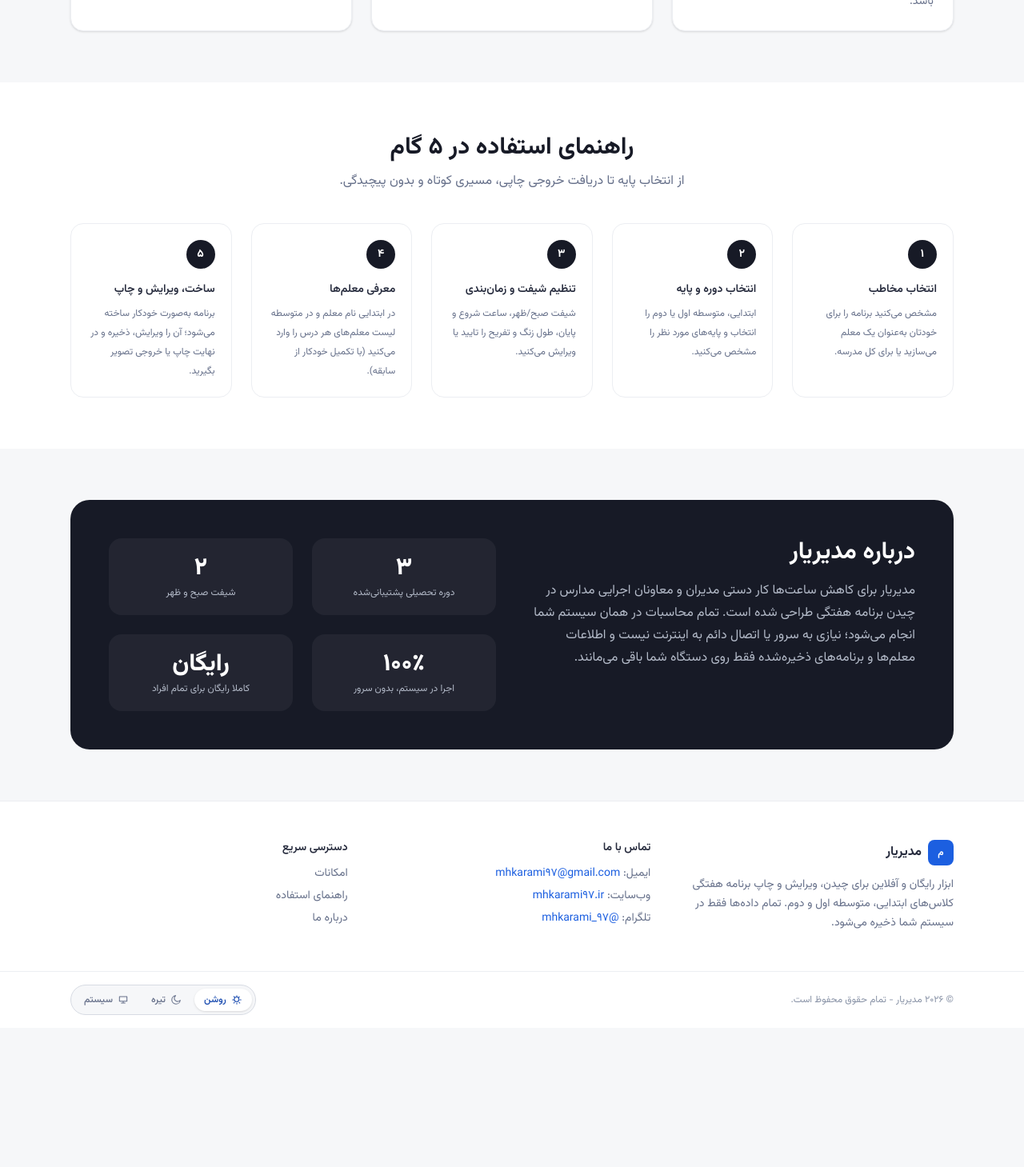
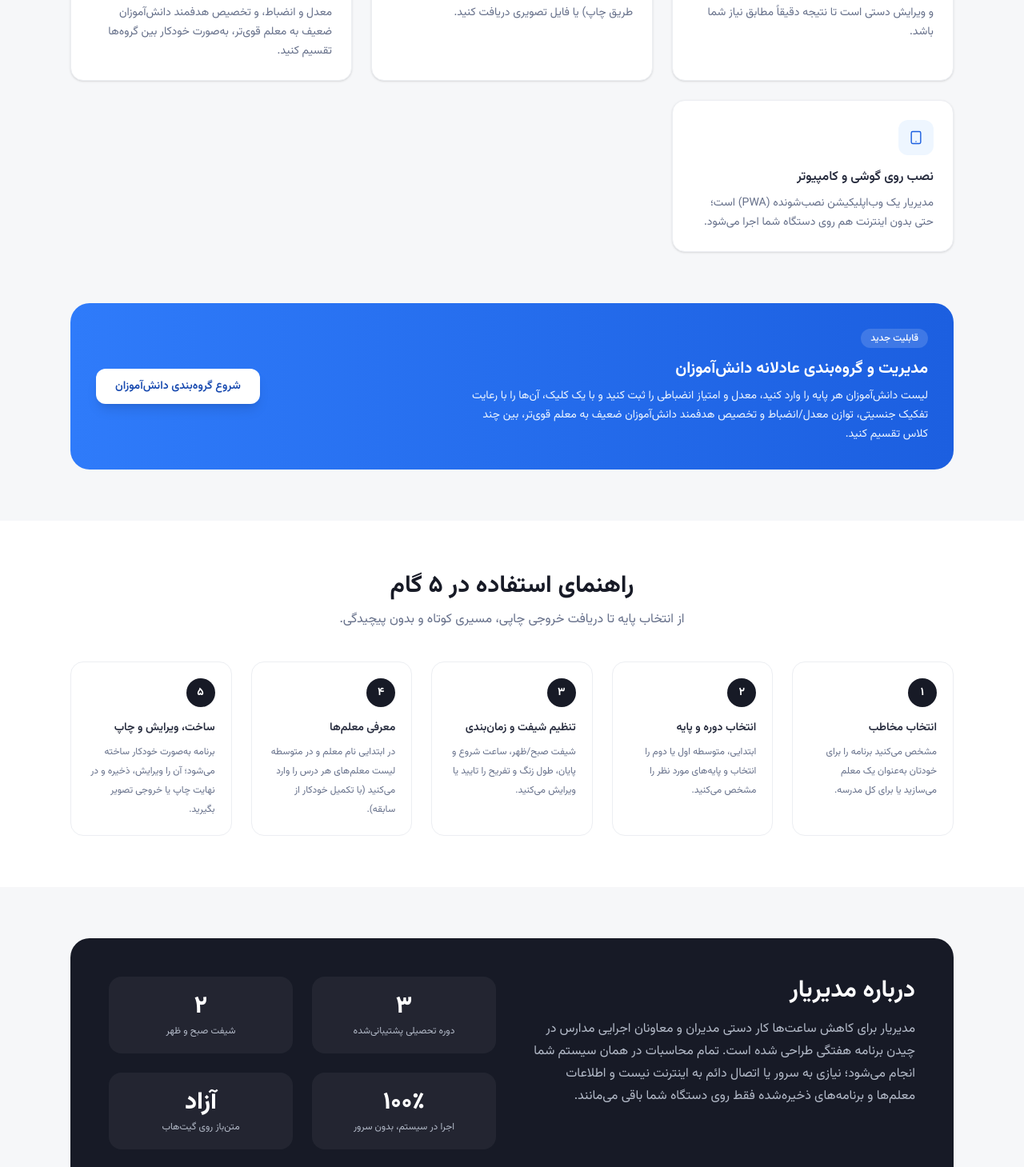
Before and after one commit to MHKarami97/school-manager, a Vue app: page /#/ in a window 1280 px wide. Shown: the part 1160-2619 px from the top of the page at 80% size. Before the commit the page ends 2445 px from the top, so only its background shows below. Built offline with nearby package versions, Linux system fonts and the light colour scheme.

Commit message:
feat(students): promote new module on Home page and add its section to the Guide page

```diff
--- a/src/views/GuideView.vue
+++ b/src/views/GuideView.vue
@@ -3,35 +3,104 @@
 import AppFooter from '@/components/layout/AppFooter.vue'
 
 const steps = [
-  { title: '۱. انتخاب مخاطب', body: 'در صفحه شروع مشخص می‌کنید برنامه را برای خودتان به‌عنوان یک معلم (پایه ابتدایی) می‌سازید یا برای کل مدرسه.' },
-  { title: '۲. انتخاب دوره و پایه', body: 'دوره تحصیلی و سپس یک یا چند پایه از همان دوره را انتخاب می‌کنید.' },
-  { title: '۳. تنظیم شیفت و زمان‌بندی', body: 'شیفت صبح یا ظهر را انتخاب می‌کنید و مقادیر زنگ/تفریح را تایید یا ویرایش می‌کنید.' },
-  { title: '۴. معرفی معلم‌ها', body: 'نام معلم‌ها را به‌همراه جنسیت (برای نمایش خودکار «آقای/خانم») وارد می‌کنید.' },
-  { title: '۵. ساخت خودکار برنامه', body: 'موتور داخلی برنامه را با رعایت قوانین عدم تکرار و جایگاه ثابت قرآن می‌چیند.' },
-  { title: '۶. ویرایش دستی نتیجه', body: 'با درگ‌ودراپ خانه‌ها را جابجا کنید و در پایان «ذخیره تفییرات» را بزنید.' },
-  { title: '۷. چاپ، خروجی تصویر و ذخیره', body: 'با دکمه «چاپ / PDF» یا «دانلود تصویر» برنامه را دریافت کنید.' },
+  {
+    title: '۱. انتخاب مخاطب',
+    body: 'در صفحه شروع مشخص می‌کنید برنامه را برای خودتان به‌عنوان یک معلم (پایه ابتدایی) می‌سازید یا برای کل مدرسه. اگر برای مدرسه باشد، نام مدرسه هم گرفته می‌شود تا در عنوان و خروجی چاپی نمایش داده شود.',
+  },
+  {
+    title: '۲. انتخاب دوره و پایه',
+    body: 'دوره تحصیلی (ابتدایی، متوسطه اول یا متوسطه دوم) و سپس یک یا چند پایه از همان دوره را انتخاب می‌کنید. درس‌ها و ساعت هفتگی هر پایه از قبل بر اساس اسناد رسمی وزارت آموزش‌وپرورش در برنامه تعریف شده و قابل ویرایش است.',
+  },
+  {
+    title: '۳. تنظیم شیفت و زمان‌بندی',
+    body: 'شیفت صبح یا ظهر را انتخاب می‌کنید. مقادیر پیش‌فرض (شروع، پایان، طول زنگ ۴۵ دقیقه، تفریح ۱۵ دقیقه) از قبل پر شده‌اند اما همه قابل ویرایش هستند؛ از جمله فعال‌کردن زنگ تفریح ناهار برای شیفت‌های طولانی‌تر.',
+  },
+  {
+    title: '۴. معرفی معلم‌ها',
+    body: 'در ابتدایی، نام معلم اصلی هر پایه (و در صورت نیاز معلم جداگانه ورزش) را وارد می‌کنید. در متوسطه اول و دوم، برای هر درس می‌توانید یک یا چند معلم ثبت کنید؛ نام‌های قبلاً واردشده در سیستم شما ذخیره می‌شوند و در دفعات بعدی به‌صورت پیشنهاد (autocomplete) در دسترس هستند.',
+  },
+  {
+    title: '۵. بازبینی قوانین چیدمان',
+    body: 'قبل از ساخت نهایی، فهرست کامل قوانینی که برنامه بر اساس آن‌ها چیده می‌شود (عدم تکرار درس، جایگاه قرآن، چسبیدن انشا/املا به فارسی و...) نمایش داده می‌شود؛ می‌توانید هرکدام را قیرفعال کنید، اما در این حالت هشدار داده می‌شود که نتیجه ممکن است دیگر کاملاً مطابق قوانین رسمی نباشد.',
+  },
+  {
+    title: '۶. ساخت خودکار برنامه',
+    body: 'با کلیک روی «ساخت برنامه هفتگی»، موتور داخلی برنامه را می‌چیند. قوانینی که همیشه رعایت می‌شوند: هیچ درسی در یک روز دوبار تکرار نمی‌شود، هیچ درسی در یک شماره‌زنگ ثابت در روزهای متفاوت هفته دوبار تکرار نمی‌شود، قرآن/تعلیمات دینی همیشه زنگ اول است، و در متوسطه اول/دوم ساعت تدریس هر درس به‌صورت عادلانه بین معلم‌های آن درس توزیع می‌شود.',
+  },
+  {
+    title: '۷. ویرایش دستی نتیجه',
+    body: 'بعد از ساخت خودکار، دکمه «ویرایش برنامه» را بزنید. برای جابجایی دو زنگ، یکی را بکشید (Drag) و روی دیگری رها کنید؛ برای تفییر درس یا معلم یک زنگ خاص (از جمله زنگ‌های ترکیبی/تک‌زنگ)، روی همان خانه کلیک کنید. در پایان حتماً «ذخیره تقییرات» را بزنید.',
+  },
+  {
+    title: '۸. چاپ، خروجی تصویر و ذخیره',
+    body: 'با دکمه «چاپ / PDF» دیالوگ چاپ سیستم باز می‌شود؛ می‌توانید مقصد را «Save as PDF» انتخاب کنید تا فایل PDF با چیدمان افقی A4 دریافت کنید. دکمه «دانلود تصویر» یک فایل PNG از جدول می‌سازد. تمام برنامه‌های ساخته‌شده در صفحه «برنامه‌های من» ذخیره می‌شوند و هر زمان قابل بازکردن، ویرایش مجدد یا حذف هستند.',
+  },
+]
+
+const groupingSteps = [
+  {
+    title: '۱. ثبت دانش‌آموزان',
+    body: 'از صفحه «nدانش‌آموزان»، برای هر پایه دانش‌آموزان را تکی یا با ورود گروهی (چند خط با نام، نام‌خانوادگی و جنسیت) ثبت کنید. معدل و امتیاز انضباطی هر نفر و برچسب‌های «ضعیف علمی» یا «بی‌انضباط» را هم می‌توانید مشخص کنید.',
+  },
+  {
+    title: '۲. تعیین پارامترهای گروه‌بندی',
+    body: 'روی «گروه‌بندی عادلانه این پایه» کلیک کنید؛ جنسیت هدف (اگر پایه چند جنسیتی است)، تعداد گروه‌ها، حداکثر ظرفیت هر گروه و امتیاز قدرت/تجربه معلم هر گروه را مشخص می‌کنید.',
+  },
+  {
+    title: '۳. بازبینی قوانین گروه‌بندی',
+    body: 'پیش از ساخت، فهرست قوانین (تفکیک جنسیتی، پرهیز از هم‌نامی، توازن معدل و انضباط، تخصیص دانش‌آموز ضعیف به معلم قوی‌تر، توازن حجم گروه‌ها) با وزن قابل‌تفییر نمایش داده می‌شود؛ می‌توانید وزن هرکدام را کم/زیاد یا کاملاً قیرفعال کنید (به‌جز تفکیک جنسیتی که همیشه رعایت می‌شود).',
+  },
+  {
+    title: '۴. ساخت و ویرایش دستی',
+    body: 'موتور گروه‌بندی به‌صورت خودکار گروه‌ها را می‌سازد و آمار هر گروه (تعداد نفرات، میانگین معدل و انضباط) را نشان می‌دهد. با کشیدن یک دانش‌آموز و رها کردن روی کارت گروه دیگر، می‌توانید نتیجه را دستی اصلاح کنید؛ آمار بلافاصله به‌روزرسانی می‌شود.',
+  },
+  {
+    title: '۵. ذخیره و ارتقای پایان سال',
+    body: 'با دکمه «ذخیره گروه‌ها» نتیجه نهایی ثبت می‌شود. در پایان سال تحصیلی، از صفحه دانش‌آموزان می‌توانید یک یا چند نفر را انتخاب و «ارتقا به پایه بعد» را بزنید؛ اطلاعات همان سال (معدل، انضباط، گروه) در تاریخچه دانش‌آموز بایگانی و فیلدها برای سال جدید خالی می‌شوند.',
+  },
 ]
 </script>
 
 <template>
   <div class="min-h-screen bg-ink-50 pb-16 sm:pb-0">
     <AppHeader />
+
     <main class="mx-auto max-w-3xl px-4 py-12 sm:px-6">
       <div class="mb-10 text-center">
         <h1 class="text-2xl font-bold text-ink-900 sm:text-3xl dark:text-ink-50">راهنمای کامل استفاده از مدیریار</h1>
         <p class="mt-3 text-ink-500 dark:text-ink-400">از انتخاب پایه تا دریافت خروجی چاپی - مرحله‌به‌مرحله.</p>
       </div>
+
+      <h2 class="mb-4 text-lg font-bold text-ink-800 dark:text-ink-100">بخش اول: ساخت برنامه هفتگی</h2>
       <ol class="space-y-6">
         <li v-for="step in steps" :key="step.title" class="rounded-2xl border border-ink-100 bg-white p-6 dark:border-ink-800 dark:bg-ink-900">
           <h2 class="text-base font-semibold text-ink-800 dark:text-ink-100">{{ step.title }}</h2>
           <p class="mt-2 text-sm leading-7 text-ink-600 dark:text-ink-300">{{ step.body }}</p>
         </li>
       </ol>
+
+      <h2 class="mb-4 mt-12 text-lg font-bold text-ink-800 dark:text-ink-100">بخش دوم: مدیریت و گروه‌بندی عادلانه دانش‌آموزان</h2>
+      <ol class="space-y-6">
+        <li v-for="step in groupingSteps" :key="step.title" class="rounded-2xl border border-ink-100 bg-white p-6 dark:border-ink-800 dark:bg-ink-900">
+          <h2 class="text-base font-semibold text-ink-800 dark:text-ink-100">{{ step.title }}</h2>
+          <p class="mt-2 text-sm leading-7 text-ink-600 dark:text-ink-300">{{ step.body }}</p>
+        </li>
+      </ol>
+
       <div class="mt-10 rounded-2xl border border-amber-200 bg-amber-50 p-5 text-sm leading-7 text-amber-800 dark:border-amber-500/30 dark:bg-amber-500/10 dark:text-amber-300">
         <p class="font-semibold">پرسش‌های پرتکرار</p>
-        <p class="mt-2"><strong>اطلاعات من کجا ذخیره می‌شود؟</strong> همه‌چیز فقط در سیستم همان دستگاه شما ذخیره می‌شود؛ هیچ داده‌ای به سرور ارسال نمی‌شود.</p>
+        <p class="mt-2">
+          <strong>چرا برنامه من کامل ساخته نشد؟</strong> اگر ساعت هفتگی یک درس نسبت به تعداد روزها و زنگ‌های
+          موجود زیاد باشد، ممکن است بخشی از ساعت‌ها جا نگیرد؛ در این حالت پیامی هشدار زیر فرم نمایش داده می‌شود تا آن درس
+          را به‌صورت دستی در ویرایشگر تکمیل کنید.
+        </p>
+        <p class="mt-2">
+          <strong>اطلاعات من کجا ذخیره می‌شود؟</strong> همه‌چیز (معلم‌ها، برنامه‌ها، دانش‌آموزان و گروه‌ها) فقط در سیستم
+          همان دستگاه شما ذخیره می‌شود؛ هیچ داده‌ای به سرور ارسال نمی‌شود.
+        </p>
       </div>
     </main>
+
     <AppFooter />
   </div>
 </template>
--- a/src/views/HomeView.vue
+++ b/src/views/HomeView.vue
@@ -24,12 +24,41 @@
 }
 
 const features = [
-  { title: 'چیدمان خودکار و قانون‌مند', desc: 'برنامه با رعایت دقیق قوانین آموزشی مثل عدم تکرار طولی و عرضی درس‌ها، جایگاه ثابت قرآن در زنگ اول و استثنای ورزش ساخته می‌شود.', icon: 'M9 3v18M15 3v18M3 9h18M3 15h18' },
-  { title: 'کاملاً قابل تنظیم', desc: 'پایه‌ها، درس‌ها، ساعت هفتگی هر درس، شیفت صبح/ظهر، طول زنگ و تفریح، همه به‌صورت کانفیگ و قابل ویرایش هستند.', icon: 'M4 6h16M4 12h10M4 18h6' },
-  { title: 'مناسب ابتدایی و متوسطه', desc: 'در ابتدایی برنامه با محوریت یک معلم و در متوسطه اول/دوم با چند معلم تخصصی و توزیع عادلانه ساعت تدریس چیده می‌شود.', icon: 'M12 14l9-5-9-5-9 5 9 5zm0 0v7' },
-  { title: 'ویرایش دستی نتیجه', desc: 'بعد از چیدمان خودکار، هر خانه از جدول قابل جابجایی و ویرایش دستی است تا نتیجه دقیقاً مطابق نیاز شما باشد.', icon: 'M4 20h4l10-10-4-4L4 16v4z' },
-  { title: 'خروجی PDF و تصویر', desc: 'برنامه نهایی را با ظاهر مرتب و فارسی به‌صورت PDF (از طریق چاپ) یا فایل تصویری دریافت کنید.', icon: 'M12 3v12m0 0l-4-4m4 4l4-4M4 21h16' },
-  { title: 'نصب روی گوشی و کامپیوتر', desc: 'مدیریار یک وب‌اپلیکیشن نصب‌شونده است؛ حتی بدون اینترنت هم روی دستگاه شما اجرا می‌شود.', icon: 'M12 18h.01M7 21h10a2 2 0 002-2V5a2 2 0 00-2-2H7a2 2 0 00-2 2v14a2 2 0 002 2z' },
+  {
+    title: 'چیدمان خودکار و قانون‌مند',
+    desc: 'برنامه با رعایت دقیق قوانین آموزشی مثل عدم تکرار طولی و عرضی درس‌ها، جایگاه ثابت قرآن در زنگ اول و استثنای ورزش ساخته می‌شود.',
+    icon: 'M9 3v18M15 3v18M3 9h18M3 15h18',
+  },
+  {
+    title: 'کاملاً قابل تنزیم',
+    desc: 'پایه‌ها، درس‌ها، ساعت هفتگی هر درس، شیفت صبح/ظهر، طول زنگ و تفریح، همه به‌صورت کانفیگ و قابل ویرایش هستند.',
+    icon: 'M4 6h16M4 12h10M4 18h6',
+  },
+  {
+    title: 'مناسب ابتدایی و متوسطه',
+    desc: 'در ابتدایی برنامه با محوریت یک معلم و در متوسطه اول/دوم با چند معلم تخصصی و توزیع عادلانه ساعت تدریس چیده می‌شود.',
+    icon: 'M12 14l9-5-9-5-9 5 9 5zm0 0v7',
+  },
+  {
+    title: 'ویرایش دستی نتیجه',
+    desc: 'بعد از چیدمان خودکار، هر خانه از جدول قابل جابجایی و ویرایش دستی است تا نتیجه دقیقاً مطابق نیاز شما باشد.',
+    icon: 'M4 20h4l10-10-4-4L4 16v4z',
+  },
+  {
+    title: 'خروجی PDF و تصویر',
+    desc: 'برنامه نهایی را با ظاهر مرتب و فارسی به‌صورت PDF (از طریق چاپ) یا فایل تصویری دریافت کنید.',
+    icon: 'M12 3v12m0 0l-4-4m4 4l4-4M4 21h16',
+  },
+  {
+    title: 'گروه‌بندی عادلانه دانش‌آموزان',
+    desc: 'دانش‌آموزان هر پایه را با رعایت تفکیک جنسیتی، توازن معدل و انضباط، و تخصیص هدفمند دانش‌آموزان ضعیف به معلم قوی‌تر، به‌صورت خودکار بین گروه‌ها تقسیم کنید.',
+    icon: 'M17 21v-2a4 4 0 00-4-4H7a4 4 0 00-4 4v2M9 11a4 4 0 100-8 4 4 0 000 8zM23 21v-2a4 4 0 00-3-3.87M16 3.13a4 4 0 010 7.75',
+  },
+  {
+    title: 'نصب روی گوشی و کامپیوتر',
+    desc: 'مدیریار یک وب‌اپلیکیشن نصب‌شونده (PWA) است؛ حتی بدون اینترنت هم روی دستگاه شما اجرا می‌شود.',
+    icon: 'M12 18h.01M7 21h10a2 2 0 002-2V5a2 2 0 00-2-2H7a2 2 0 00-2 2v14a2 2 0 002 2z',
+  },
 ]
 
 const steps = [
@@ -44,6 +73,7 @@
 <template>
   <div class="min-h-screen bg-ink-50 pb-16 sm:pb-0">
     <AppHeader />
+
     <main>
       <section class="relative overflow-hidden">
         <div class="absolute inset-0 -z-10 bg-gradient-to-b from-brand-50 via-white to-transparent dark:from-brand-500/10 dark:via-ink-900 dark:to-transparent"></div>
@@ -60,16 +90,35 @@
               می‌سازد؛ شما فقط پایه، شیفت و معلم‌ها را مشخص می‌کنید.
             </p>
             <div class="mt-8 flex flex-col items-center justify-center gap-3 sm:flex-row">
-              <button type="button" class="w-full rounded-xl bg-brand-600 px-6 py-3 text-sm font-semibold text-white shadow-lg shadow-brand-600/20 transition hover:bg-brand-700 sm:w-auto" @click="startFresh">
+              <button
+                type="button"
+                class="w-full rounded-xl bg-brand-600 px-6 py-3 text-sm font-semibold text-white shadow-lg shadow-brand-600/20 transition hover:bg-brand-700 sm:w-auto"
+                @click="startFresh"
+              >
                 شروع ساخت برنامه جدید
               </button>
-              <button v-if="canContinue" type="button" class="w-full rounded-xl border border-ink-200 bg-white px-6 py-3 text-sm font-semibold text-ink-700 transition hover:border-brand-300 sm:w-auto dark:border-ink-700 dark:bg-ink-900 dark:text-ink-200" @click="continueSession">
+              <button
+                v-if="canContinue"
+                type="button"
+                class="w-full rounded-xl border border-ink-200 bg-white px-6 py-3 text-sm font-semibold text-ink-700 transition hover:border-brand-300 sm:w-auto dark:border-ink-700 dark:bg-ink-900 dark:text-ink-200"
+                @click="continueSession"
+              >
                 ادامه‌ی برنامه‌ی نیمه‌کاره
               </button>
-              <RouterLink v-else to="/schedules" class="w-full rounded-xl border border-ink-200 bg-white px-6 py-3 text-center text-sm font-semibold text-ink-700 transition hover:border-brand-300 sm:w-auto dark:border-ink-700 dark:bg-ink-900 dark:text-ink-200">
+              <RouterLink
+                v-else
+                to="/schedules"
+                class="w-full rounded-xl border border-ink-200 bg-white px-6 py-3 text-center text-sm font-semibold text-ink-700 transition hover:border-brand-300 sm:w-auto dark:border-ink-700 dark:bg-ink-900 dark:text-ink-200"
+              >
                 مشاهده‌ی برنامه‌های ذخیره‌شده
               </RouterLink>
             </div>
+            <RouterLink
+              to="/students"
+              class="mt-4 inline-flex items-center gap-1.5 text-sm font-medium text-brand-600 hover:underline dark:text-brand-400"
+            >
+              یا شروع گروه‌بندی عادلانه دانش‌آموزان ←
+            </RouterLink>
           </div>
         </div>
       </section>
@@ -79,8 +128,13 @@
           <h2 class="text-2xl font-bold text-ink-900 sm:text-3xl dark:text-ink-50">همه‌چیز برای یک برنامه‌ریزی دقیق</h2>
           <p class="mt-3 text-ink-500 dark:text-ink-400">امکاناتی که ساخت و مدیریت برنامه هفتگی مدرسه را ساده و سریع می‌کند.</p>
         </div>
+
         <div class="mt-10 grid gap-6 sm:grid-cols-2 lg:grid-cols-3">
-          <div v-for="feature in features" :key="feature.title" class="rounded-2xl border border-ink-100 bg-white p-6 shadow-sm transition hover:-translate-y-0.5 hover:shadow-md dark:border-ink-800 dark:bg-ink-900">
+          <div
+            v-for="feature in features"
+            :key="feature.title"
+            class="rounded-2xl border border-ink-100 bg-white p-6 shadow-sm transition hover:-translate-y-0.5 hover:shadow-md dark:border-ink-800 dark:bg-ink-900"
+          >
             <div class="flex h-11 w-11 items-center justify-center rounded-xl bg-brand-50 text-brand-600 dark:bg-brand-500/10 dark:text-brand-400">
               <svg xmlns="http://www.w3.org/2000/svg" viewBox="0 0 24 24" fill="none" class="h-5 w-5">
                 <path :d="feature.icon" stroke="currentColor" stroke-width="1.7" stroke-linecap="round" stroke-linejoin="round"/>
@@ -92,15 +146,41 @@
         </div>
       </section>
 
+      <section class="mx-auto max-w-6xl px-4 pb-16 sm:px-6">
+        <div class="flex flex-col items-center justify-between gap-4 rounded-3xl bg-gradient-to-l from-brand-600 to-brand-500 p-8 text-center sm:flex-row sm:text-right">
+          <div>
+            <span class="inline-flex items-center rounded-full bg-white/15 px-3 py-1 text-xs font-medium text-white">قابلیت جدید</span>
+            <h3 class="mt-3 text-xl font-bold text-white">مدیریت و گروه‌بندی عادلانه دانش‌آموزان</h3>
+            <p class="mt-2 max-w-xl text-sm leading-6 text-brand-50">
+              لیست دانش‌آموزان هر پایه را وارد کنید، معدل و امتیاز انضباطی را ثبت کنید و با یک کلیک، آن‌ها را با رعایت
+              تفکیک جنسیتی، توازن معدل/انضباط و تخصیص هدفمند دانش‌آموزان ضعیف به معلم قوی‌تر، بین چند کلاس تقسیم کنید.
+            </p>
+          </div>
+          <RouterLink
+            to="/students"
+            class="shrink-0 rounded-xl bg-white px-6 py-3 text-sm font-semibold text-brand-700 shadow-lg transition hover:bg-brand-50"
+          >
+            شروع گروه‌بندی دانش‌آموزان
+          </RouterLink>
+        </div>
+      </section>
+
       <section id="guide" class="bg-white py-16 dark:bg-ink-900">
         <div class="mx-auto max-w-6xl px-4 sm:px-6">
           <div class="mx-auto max-w-2xl text-center">
             <h2 class="text-2xl font-bold text-ink-900 sm:text-3xl dark:text-ink-50">راهنمای استفاده در ۵ گام</h2>
             <p class="mt-3 text-ink-500 dark:text-ink-400">از انتخاب پایه تا دریافت خروجی چاپی، مسیری کوتاه و بدون پیچیدگی.</p>
           </div>
+
           <ol class="mt-10 grid gap-6 sm:grid-cols-2 lg:grid-cols-5">
-            <li v-for="(step, index) in steps" :key="step.title" class="relative rounded-2xl border border-ink-100 p-5 dark:border-ink-800">
-              <span class="flex h-9 w-9 items-center justify-center rounded-full bg-ink-900 text-sm font-bold text-white dark:bg-brand-600">{{ index + 1 }}</span>
+            <li
+              v-for="(step, index) in steps"
+              :key="step.title"
+              class="relative rounded-2xl border border-ink-100 p-5 dark:border-ink-800"
+            >
+              <span class="flex h-9 w-9 items-center justify-center rounded-full bg-ink-900 text-sm font-bold text-white dark:bg-brand-600">
+                {{ index + 1 }}
+              </span>
               <h3 class="mt-4 text-sm font-semibold text-ink-800 dark:text-ink-100">{{ step.title }}</h3>
               <p class="mt-2 text-xs leading-6 text-ink-500 dark:text-ink-400">{{ step.desc }}</p>
             </li>
@@ -119,14 +199,27 @@
             </p>
           </div>
           <div class="grid grid-cols-2 gap-6 self-center">
-            <div class="rounded-2xl bg-white/5 p-5 text-center"><p class="text-3xl font-extrabold text-white">۳</p><p class="mt-1 text-xs text-ink-300">دوره تحصیلی پشتیبانی‌شده</p></div>
-            <div class="rounded-2xl bg-white/5 p-5 text-center"><p class="text-3xl font-extrabold text-white">۲</p><p class="mt-1 text-xs text-ink-300">شیفت صبح و ظهر</p></div>
-            <div class="rounded-2xl bg-white/5 p-5 text-center"><p class="text-3xl font-extrabold text-white">۱۰۰٪</p><p class="mt-1 text-xs text-ink-300">اجرا در سیستم، بدون سرور</p></div>
-            <div class="rounded-2xl bg-white/5 p-5 text-center"><p class="text-3xl font-extrabold text-white">رایگان</p><p class="mt-1 text-xs text-ink-300">کاملا رایگان برای تمام افراد</p></div>
+            <div class="rounded-2xl bg-white/5 p-5 text-center">
+              <p class="text-3xl font-extrabold text-white">۳</p>
+              <p class="mt-1 text-xs text-ink-300">دوره تحصیلی پشتیبانی‌شده</p>
+            </div>
+            <div class="rounded-2xl bg-white/5 p-5 text-center">
+              <p class="text-3xl font-extrabold text-white">۲</p>
+              <p class="mt-1 text-xs text-ink-300">شیفت صبح و ظهر</p>
+            </div>
+            <div class="rounded-2xl bg-white/5 p-5 text-center">
+              <p class="text-3xl font-extrabold text-white">۱۰۰٪</p>
+              <p class="mt-1 text-xs text-ink-300">اجرا در سیستم، بدون سرور</p>
+            </div>
+            <div class="rounded-2xl bg-white/5 p-5 text-center">
+              <p class="text-3xl font-extrabold text-white">آزاد</p>
+              <p class="mt-1 text-xs text-ink-300">متن‌باز روی گیت‌هاب</p>
+            </div>
           </div>
         </div>
       </section>
     </main>
+
     <AppFooter />
   </div>
 </template>
```
